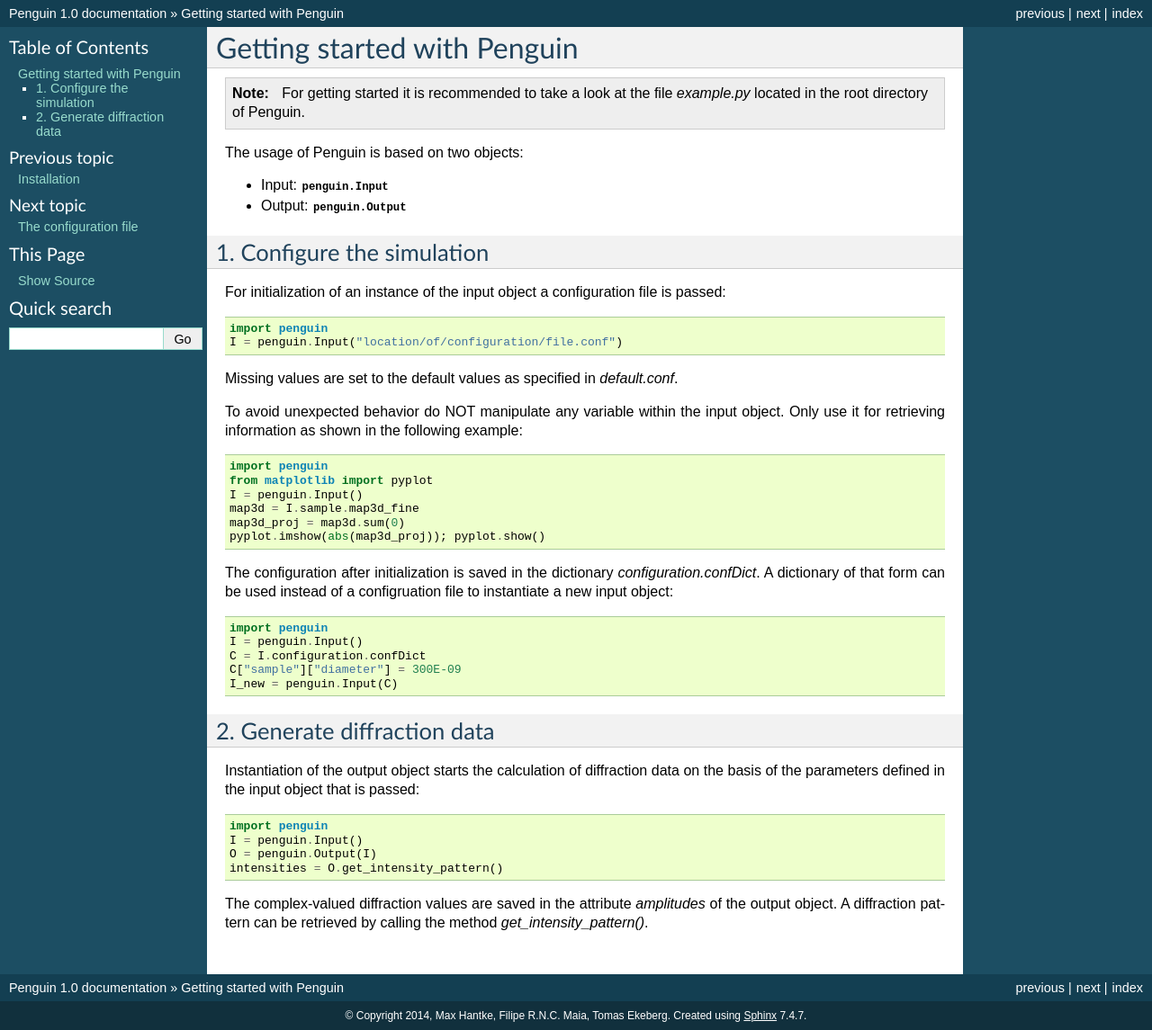
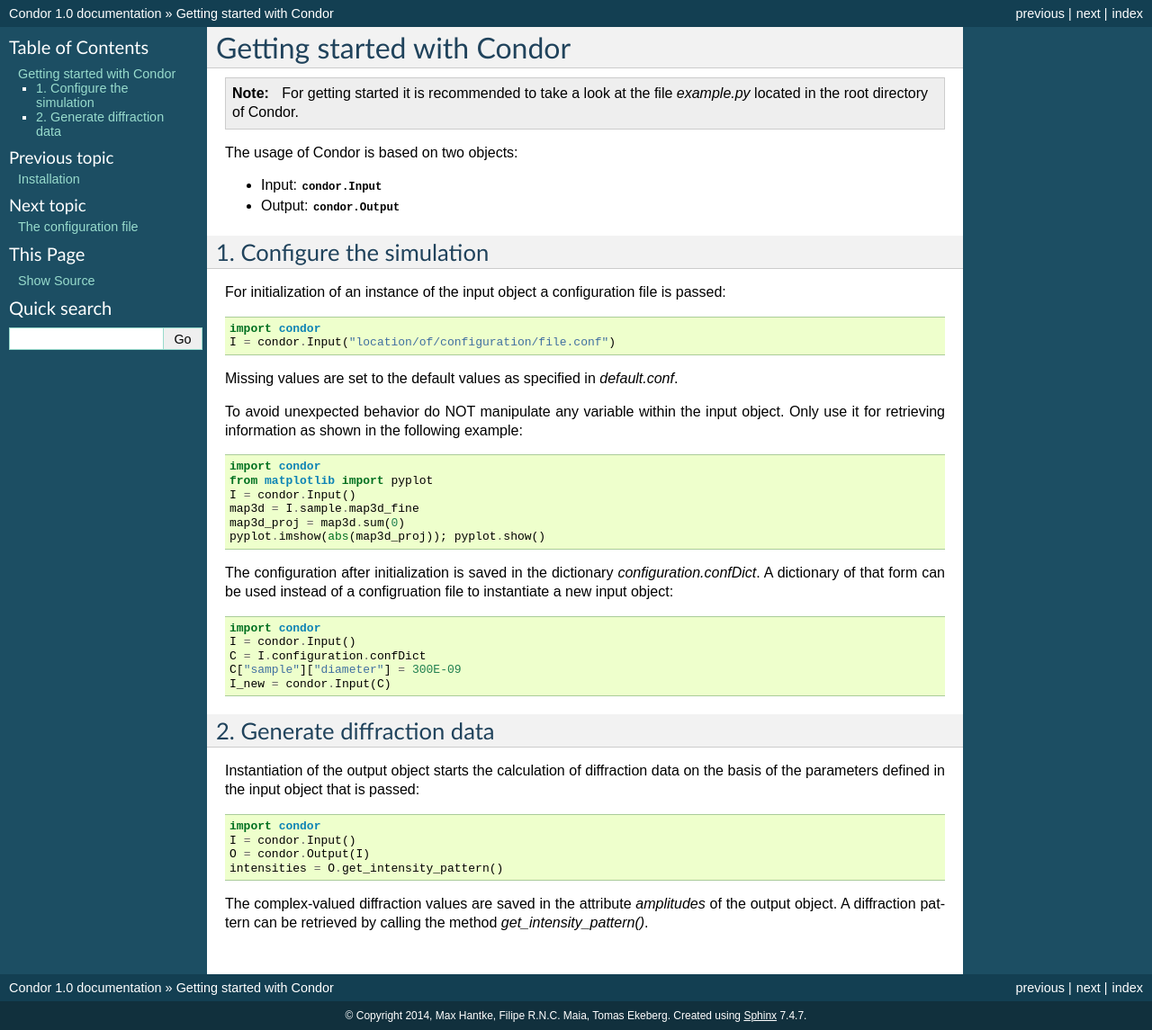
Before and after one commit to FXIhub/condor, a Sphinx documentation site: the page built from doc/source/first_steps.rst, in a window 1280 px wide. Shown: the whole page at 90% size. Built offline with Sphinx 7.4.7, drawn with Linux system fonts in a browser that asks for light colours; formulas are drawn with MathJax 3.

Commit message:
renaming in the documentation to condor

```diff
--- a/doc/source/conf.py
+++ b/doc/source/conf.py
@@ -1,6 +1,6 @@
 # -*- coding: utf-8 -*-
 #
-# Penguin documentation build configuration file, created by
+# Condor documentation build configuration file, created by
 # sphinx-quickstart on Tue Apr 22 16:00:53 2014.
 #
 # This file is execfile()d with the current directory set to its containing dir.
@@ -41,7 +41,7 @@
 master_doc = 'index'
 
 # General information about the project.
-project = u'Penguin'
+project = u'Condor'
 copyright = u'2014, Max Hantke, Filipe R.N.C. Maia, Tomas Ekeberg'
 
 # The version info for the project you're documenting, acts as replacement for
@@ -168,7 +168,7 @@
 #html_file_suffix = None
 
 # Output file base name for HTML help builder.
-htmlhelp_basename = 'Penguindoc'
+htmlhelp_basename = 'Condordoc'
 
 
 # -- Options for LaTeX output --------------------------------------------------
@@ -187,7 +187,7 @@
 # Grouping the document tree into LaTeX files. List of tuples
 # (source start file, target name, title, author, documentclass [howto/manual]).
 latex_documents = [
-  ('index', 'Penguin.tex', u'Penguin Documentation',
+  ('index', 'Condor.tex', u'Condor Documentation',
    u'Max Hantke, Filipe R.N.C. Maia, Tomas Ekeberg', 'manual'),
 ]
 
@@ -217,7 +217,7 @@
 # One entry per manual page. List of tuples
 # (source start file, name, description, authors, manual section).
 man_pages = [
-    ('index', 'penguin', u'Penguin Documentation',
+    ('index', 'condor', u'Condor Documentation',
      [u'Max Hantke, Filipe R.N.C. Maia, Tomas Ekeberg'], 1)
 ]
 
@@ -231,8 +231,8 @@
 # (source start file, target name, title, author,
 #  dir menu entry, description, category)
 texinfo_documents = [
-  ('index', 'Penguin', u'Penguin Documentation',
-   u'Max Hantke, Filipe R.N.C. Maia, Tomas Ekeberg', 'Penguin', 'One line description of project.',
+  ('index', 'Condor', u'Condor Documentation',
+   u'Max Hantke, Filipe R.N.C. Maia, Tomas Ekeberg', 'Condor', 'One line description of project.',
    'Miscellaneous'),
 ]
 
--- a/doc/source/config.rst
+++ b/doc/source/config.rst
@@ -3,7 +3,7 @@
 The configuration file
 ======================
 
-.. note:: Default configuration values are defined in the file *default.conf* located in the root directory of Penguin. To write your own configuration file use *default.conf* as a starting point.
+.. note:: Default configuration values are defined in the file *default.conf* located in the root directory of Condor. To write your own configuration file use *default.conf* as a starting point.
 
 The configuration file is subdivided into three sections: *source*, *sample* and *detector*.
 
--- a/doc/source/first_steps.rst
+++ b/doc/source/first_steps.rst
@@ -1,48 +1,48 @@
-Getting started with Penguin
+Getting started with Condor
 ============================
 
-.. note:: For getting started it is recommended to take a look at the file *example.py* located in the root directory of Penguin.
+.. note:: For getting started it is recommended to take a look at the file *example.py* located in the root directory of Condor.
 
-The usage of Penguin is based on two objects:
+The usage of Condor is based on two objects:
 
-* Input: :py:class:`penguin.Input`
-* Output: :py:class:`penguin.Output`
+* Input: :py:class:`condor.Input`
+* Output: :py:class:`condor.Output`
 
 1. Configure the simulation
 ---------------------------
 
 For initialization of an instance of the input object a configuration file is passed::
 
-  import penguin
-  I = penguin.Input("location/of/configuration/file.conf")
+  import condor
+  I = condor.Input("location/of/configuration/file.conf")
 
 Missing values are set to the default values as specified in *default.conf*.
 
 To avoid unexpected behavior do NOT manipulate any variable within the input object. Only use it for retrieving information as shown in the following example::
 
-  import penguin
+  import condor
   from matplotlib import pyplot
-  I = penguin.Input()
+  I = condor.Input()
   map3d = I.sample.map3d_fine
   map3d_proj = map3d.sum(0)
   pyplot.imshow(abs(map3d_proj)); pyplot.show()
 
 The configuration after initialization is saved in the dictionary *configuration.confDict*. A dictionary of that form can be used instead of a configruation file to instantiate a new input object::
 
-  import penguin
-  I = penguin.Input()
+  import condor
+  I = condor.Input()
   C = I.configuration.confDict
   C["sample"]["diameter"] = 300E-09
-  I_new = penguin.Input(C)
+  I_new = condor.Input(C)
 
 2. Generate diffraction data
 ----------------------------
 
 Instantiation of the output object starts the calculation of diffraction data on the basis of the parameters defined in the input object that is passed::
 
-  import penguin
-  I = penguin.Input()
-  O = penguin.Output(I)
+  import condor
+  I = condor.Input()
+  O = condor.Output(I)
   intensities = O.get_intensity_pattern()
 
 The complex-valued diffraction values are saved in the attribute *amplitudes* of the output object. A diffraction pattern can be retrieved by calling the method *get_intensity_pattern()*.
--- a/doc/source/install.rst
+++ b/doc/source/install.rst
@@ -20,10 +20,10 @@
      sudo make install
      cd ..
 
-3. Clone the `Penguin <https://github.com/mhantke/penguin>`_ repository recursively and install it::
+3. Clone the `Condor <https://github.com/mhantke/condor>`_ repository recursively and install it::
 
-     git clone --recursive https://github.com/mhantke/penguin.git
-     cd penguin
+     git clone --recursive https://github.com/mhantke/condor.git
+     cd condor
      python setup.py install
      cd ..
 
--- a/doc/source/io.rst
+++ b/doc/source/io.rst
@@ -1,9 +1,9 @@
 The input and the output object
 ===============================
 
-A simulation in Penguin is configured by initializing an instance of the penguin.Input object and the output object are the
+A simulation in Condor is configured by initializing an instance of the condor.Input object and the output object are the
 
-.. autoclass:: penguin.Input
+.. autoclass:: condor.Input
 
-.. autoclass:: penguin.Output
+.. autoclass:: condor.Output
    :members:
```
Also changed, not shown: doc/source/index.rst (+4 -4 lines), doc/source/img/bw_condorico.jpg (added), doc/source/img/bw_peng.jpg (deleted), doc/source/img/bw_pengico.jpg (deleted), doc/source/img/bw_pengicosm.jpg (deleted).
